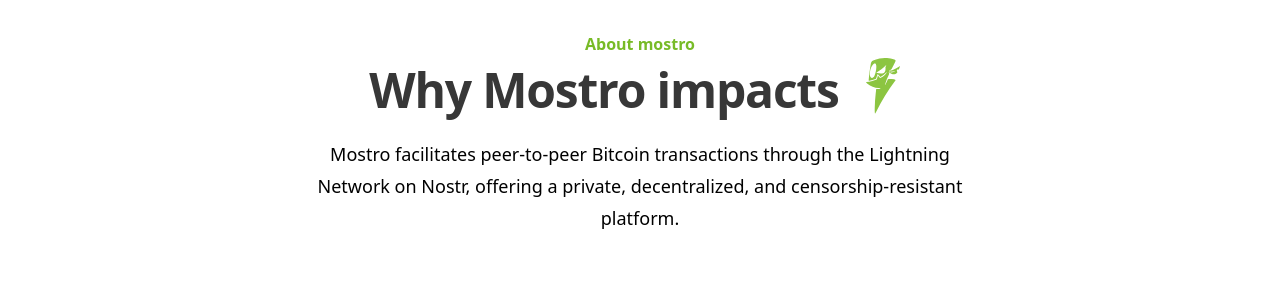
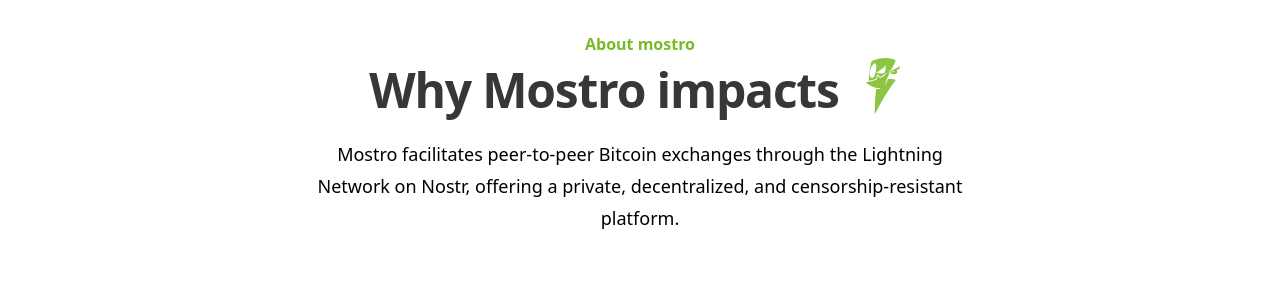
Before and after one commit to josefinalliende/mostro-foundation-website, a Nuxt app: page / in a window 1280 px wide. Shown: the part 1720-2004 px from the top of the page. Built offline with nearby package versions, Linux system fonts and the light colour scheme.

Commit message:
Replace 'transactions' with 'exchanges'

```diff
--- a/components/about-us-banner.vue
+++ b/components/about-us-banner.vue
@@ -15,7 +15,7 @@
         />
       </div>
       <p class="mt-6 text-lg/8 text-gray-600">
-        Mostro facilitates peer-to-peer Bitcoin transactions through the Lightning Network on Nostr, offering a private, decentralized, and censorship-resistant platform.
+        Mostro facilitates peer-to-peer Bitcoin exchanges through the Lightning Network on Nostr, offering a private, decentralized, and censorship-resistant platform.
       </p>
     </div>
     <div class="mx-auto mt-16 max-w-2xl lg:max-w-4xl">
```
